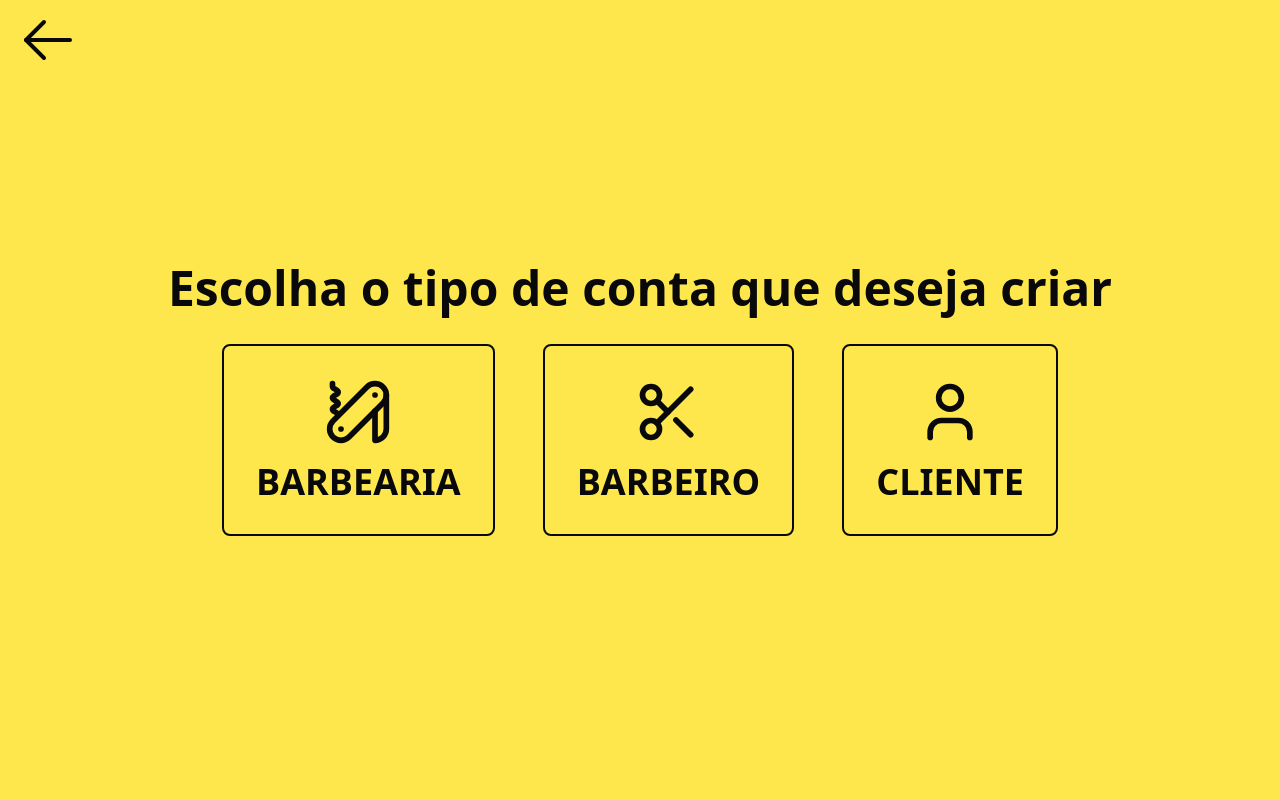
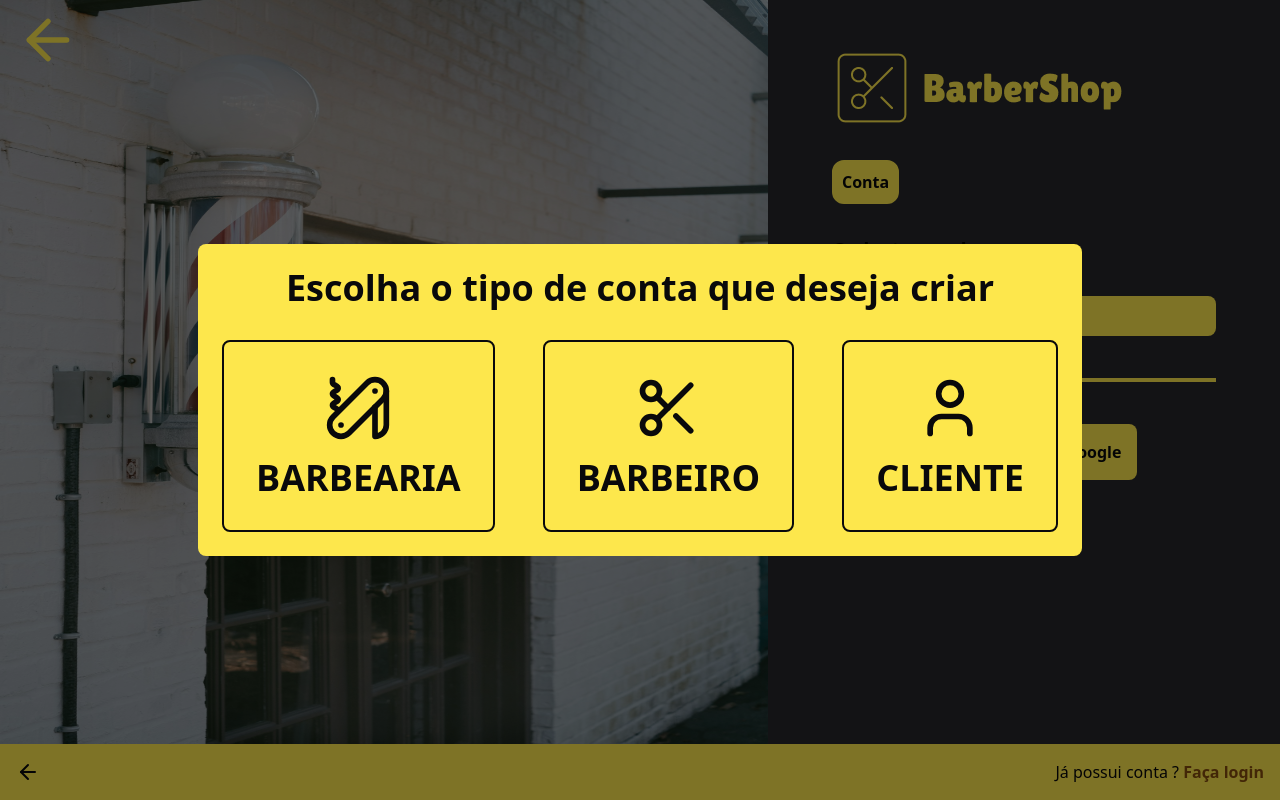
Before and after one commit to RelancioBorgesDev/CutConnect, a Next.js app: page /sign-up in a window 1280 px wide. Built offline with nearby package versions, Linux system fonts and the light colour scheme.

Commit message:
chore(signup): finished signup

```diff
--- a/src/app/(auth)/components/form-container.tsx
+++ b/src/app/(auth)/components/form-container.tsx
@@ -9,7 +9,7 @@ export default function FormContainer({
   ...props
 }: FormContainerProps) {
   return (
-    <form className="w-full flex flex-col items-center gap-8" {...props}>
+    <form className="w-full flex flex-col items-center gap-8 relative" {...props}>
       {children}
     </form>
   );
--- /dev/null
+++ b/src/app/(auth)/sign-up/_components/barber-form.tsx
@@ -0,0 +1,66 @@
+import React from "react";
+import InputContainer from "../../components/input-container";
+import Label from "@/components/label";
+import Input from "@/components/input";
+
+export default function BarberForm() {
+  return (
+    <>
+      <InputContainer>
+        <Label htmlFor="">Nome Completo</Label>
+        <Input placeholder="Seu nome completo" type="text" />
+        <small className="text-sm font-extralight text-red-500 hidden">
+          Errors
+        </small>
+      </InputContainer>
+
+      <InputContainer>
+        <Label htmlFor="">Email</Label>
+        <Input placeholder="Seu email" type="text" />
+        <small className="text-sm font-extralight text-red-500 hidden">
+          Errors
+        </small>
+      </InputContainer>
+
+      <InputContainer>
+        <Label htmlFor="">Senha</Label>
+        <Input placeholder="Crie uma senha" type="text" />
+        <small className="text-sm font-extralight text-red-500 hidden">
+          Errors
+        </small>
+      </InputContainer>
+
+      <InputContainer>
+        <Label htmlFor="">Telefone para contato</Label>
+        <Input placeholder="Seu telefone para contato" type="text" />
+        <small className="text-sm font-extralight text-red-500 hidden">
+          Errors
+        </small>
+      </InputContainer>
+
+      <InputContainer>
+        <Label htmlFor="">Endereço</Label>
+        <Input placeholder="Bairro" type="text" />
+        <small className="text-sm font-extralight text-red-500 hidden">
+          Errors
+        </small>
+        <Input placeholder="Rua" type="text" />
+        <small className="text-sm font-extralight text-red-500 hidden">
+          Errors
+        </small>
+        <Input placeholder="Número" type="number" />
+        <small className="text-sm font-extralight text-red-500 hidden">
+          Errors
+        </small>
+        <Input placeholder="Estado" type="text" />
+        <small className="text-sm font-extralight text-red-500 hidden">
+          Errors
+        </small>
+        <Input placeholder="Cidade" type="text" />
+        <small className="text-sm font-extralight text-red-500 hidden">
+          Errors
+        </small>
+      </InputContainer>
+    </>
+  );
+}
--- /dev/null
+++ b/src/app/(auth)/sign-up/_components/barber-shop-form.tsx
@@ -0,0 +1,66 @@
+import React from "react";
+import InputContainer from "../../components/input-container";
+import Label from "@/components/label";
+import Input from "@/components/input";
+
+export default function BarberShopForm() {
+  return (
+    <>
+      <InputContainer>
+        <Label htmlFor="">Nome da Barbearia</Label>
+        <Input placeholder="Nome da sua barbearia" type="text" />
+        <small className="text-sm font-extralight text-red-500 hidden">
+          Errors
+        </small>
+      </InputContainer>
+
+      <InputContainer>
+        <Label htmlFor="">Email</Label>
+        <Input placeholder="Email da sua barbearia" type="text" />
+        <small className="text-sm font-extralight text-red-500 hidden">
+          Errors
+        </small>
+      </InputContainer>
+
+      <InputContainer>
+        <Label htmlFor="">Senha</Label>
+        <Input placeholder="Crie uma senha" type="text" />
+        <small className="text-sm font-extralight text-red-500 hidden">
+          Errors
+        </small>
+      </InputContainer>
+
+      <InputContainer>
+        <Label htmlFor="">Telefone da Barbearia</Label>
+        <Input placeholder="Telefone de contato da sua barbearia" type="text" />
+        <small className="text-sm font-extralight text-red-500 hidden">
+          Errors
+        </small>
+      </InputContainer>
+
+      <InputContainer>
+        <Label htmlFor="">Endereço</Label>
+        <Input placeholder="Bairro" type="text" />
+        <small className="text-sm font-extralight text-red-500 hidden">
+          Errors
+        </small>
+        <Input placeholder="Rua" type="text" />
+        <small className="text-sm font-extralight text-red-500 hidden">
+          Errors
+        </small>
+        <Input placeholder="Número" type="number" />
+        <small className="text-sm font-extralight text-red-500 hidden">
+          Errors
+        </small>
+        <Input placeholder="Estado" type="text" />
+        <small className="text-sm font-extralight text-red-500 hidden">
+          Errors
+        </small>
+        <Input placeholder="Cidade" type="text" />
+        <small className="text-sm font-extralight text-red-500 hidden">
+          Errors
+        </small>
+      </InputContainer>
+    </>
+  );
+}
--- a/src/app/(auth)/sign-up/_components/sign-up-form.tsx
+++ b/src/app/(auth)/sign-up/_components/sign-up-form.tsx
@@ -2,58 +2,75 @@
 import React from "react";
 import FormContainer from "../../components/form-container";
 import HeaderContainer from "../../components/header-container";
-import InputContainer from "../../components/input-container";
-import Label from "@/components/label";
-import Input from "@/components/input";
 import Image from "next/image";
 import { GoogleLogo } from "phosphor-react";
 import logo from "@/assets/Logo.png";
+import UserForm from "./user-form";
+import { PocketKnife, Scissors, User } from "lucide-react";
+import BarberShopForm from "./barber-shop-form";
+import BarberForm from "./barber-form";
 
 interface SignUpFormProps {
   selectedAccountType: string;
+  handleOpen: () => void;
 }
 
-export default function SignUpForm({ selectedAccountType }: SignUpFormProps) {
+export default function SignUpForm({
+  selectedAccountType,
+  handleOpen,
+}: SignUpFormProps) {
+  const renderIcon = () => {
+    switch (selectedAccountType) {
+      case "Cliente":
+        return <User size={44} />;
+      case "Barbearia":
+        return <PocketKnife size={44} />;
+      case "Barbeiro":
+        return <Scissors size={44} />;
+    }
+  };
+
+  const renderForm = () => {
+    switch (selectedAccountType) {
+      case "Cliente":
+        return <UserForm />;
+      case "Barbearia":
+        return <BarberShopForm />;
+      case "Barbeiro":
+        return <BarberForm />;
+    }
+  };
   return (
     <FormContainer>
       <HeaderContainer>
         <Image src={logo} alt="logo" />
+        <div
+          className="w-fit flex  items-center rounded-xl bg-main-yellow p-2 text-zinc-950 font-bold gap-4  cursor-pointer border-2 border-main-yellow hover:border-yellow-800"
+          onClick={handleOpen}
+        >
+          {renderIcon()}
+          <span>Conta {selectedAccountType}</span>
+        </div>
         <h1 className="text-xl font-semibold drop-shadow-lg">
           Cadastre-se de graça
         </h1>
       </HeaderContainer>
-      <InputContainer>
-        <Label htmlFor="">Email</Label>
-        <Input placeholder="Seu email" type="email" />
-        <small className="text-sm font-extralight text-red-500 hidden">
-          Errors
-        </small>
-      </InputContainer>
 
-      <InputContainer>
-        <Label htmlFor="">Senha</Label>
-        <Input placeholder="Sua senha" type="password" />
-        <small className="text-sm font-extralight text-red-500 hidden">
-          Errors
-        </small>
-        <small className="text-sm text-main-yellow font-semibold">
-          Esqueci minha senha
-        </small>
-      </InputContainer>
+      {renderForm()}
 
       <button
         className="w-full rounded-lg bg-main-yellow text-zinc-950 font-bold p-2 hover:brightness-90"
         type="submit"
       >
-        Entrar
+        Cadastrar
       </button>
       <div className="w-full flex items-center gap-2">
         <div className="w-full border-2 border-main-yellow h-1" />
         <span className="text-white font-bold">ou</span>
         <div className="w-full border-2 border-main-yellow h-1" />
       </div>
-      <div>
-        <div className="flex items-center rounded-lg bg-main-yellow p-4 text-zinc-950 font-bold gap-4">
+      <div className="w-full flex flex-col items-center gap-4">
+        <div className="w-fit flex items-center rounded-lg bg-main-yellow p-4 text-zinc-950 font-bold gap-4">
           <span>
             <GoogleLogo size={24} />
           </span>
--- a/src/app/(auth)/sign-up/_components/type-of-account.tsx
+++ b/src/app/(auth)/sign-up/_components/type-of-account.tsx
@@ -1,7 +1,7 @@
 "use client";
+
 import { PocketKnife, Scissors, User } from "lucide-react";
 import { ArrowLeft } from "phosphor-react";
-import { Dispatch, SetStateAction, useState } from "react";
 import AccountType from "./account-type";
 import GoBack from "@/components/go-back";
 
@@ -19,10 +19,10 @@ export default function TypeOfAccount({
   return (
     <>
       {isOpen && (
-        <main className=" flex flex-col gap-4 items-center justify-center bg-main-yellow text-zinc-950 absolute top-0 left-0 right-0 bottom-0 z-50">
-          <div className=" w-full flex flex-col gap-8 items-center justify-center h-full p-6 rounded-lg relative">
-            <GoBack path="/" icon={ArrowLeft} className="left-4" />
-            <h1 className="text-5xl font-bold">
+        <div className="fixed inset-0 flex items-center justify-center bg-black bg-opacity-50 z-50">
+          <main className="bg-main-yellow text-zinc-950  rounded-lg p-6">
+            <div className="relative flex flex-col items-center">
+              <h1 className="text-4xl font-bold text-center mb-8">
                 Escolha o tipo de conta que deseja criar
               </h1>
               <div className="flex gap-12">
@@ -47,6 +47,7 @@ export default function TypeOfAccount({
               </div>
             </div>
           </main>
+        </div>
       )}
     </>
   );
--- /dev/null
+++ b/src/app/(auth)/sign-up/_components/user-form.tsx
@@ -0,0 +1,58 @@
+import React from "react";
+import InputContainer from "../../components/input-container";
+import Label from "@/components/label";
+import Input from "@/components/input";
+
+export default function UserForm() {
+  return (
+    <>
+      <InputContainer>
+        <Label htmlFor="">Nome Completo</Label>
+        <Input placeholder="Seu nome" type="text" />
+        <small className="text-sm font-extralight text-red-500 hidden">
+          Errors
+        </small>
+      </InputContainer>
+
+      <InputContainer>
+        <Label htmlFor="">Email</Label>
+        <Input placeholder="Seu email" type="text" />
+        <small className="text-sm font-extralight text-red-500 hidden">
+          Errors
+        </small>
+      </InputContainer>
+
+      <InputContainer>
+        <Label htmlFor="">Senha</Label>
+        <Input placeholder="Sua senha" type="text" />
+        <small className="text-sm font-extralight text-red-500 hidden">
+          Errors
+        </small>
+      </InputContainer>
+
+      <InputContainer>
+        <Label htmlFor="">Endereço</Label>
+        <Input placeholder="Bairro" type="text" />
+        <small className="text-sm font-extralight text-red-500 hidden">
+          Errors
+        </small>
+        <Input placeholder="Rua" type="text" />
+        <small className="text-sm font-extralight text-red-500 hidden">
+          Errors
+        </small>
+        <Input placeholder="Número" type="number" />
+        <small className="text-sm font-extralight text-red-500 hidden">
+          Errors
+        </small>
+        <Input placeholder="Estado" type="text" />
+        <small className="text-sm font-extralight text-red-500 hidden">
+          Errors
+        </small>
+        <Input placeholder="Cidade" type="text" />
+        <small className="text-sm font-extralight text-red-500 hidden">
+          Errors
+        </small>
+      </InputContainer>
+    </>
+  );
+}
--- a/src/app/(auth)/sign-up/page.tsx
+++ b/src/app/(auth)/sign-up/page.tsx
@@ -1,5 +1,5 @@
 "use client";
-import { ArrowLeft } from "lucide-react";
+import { ArrowLeft, ArrowRight } from "lucide-react";
 import { useState } from "react";
 import Image from "next/image";
 
@@ -8,6 +8,7 @@ import GoBack from "@/components/go-back";
 
 import TypeOfAccount from "./_components/type-of-account";
 import SignUpForm from "./_components/sign-up-form";
+import Link from "next/link";
 
 export default function SignUp() {
   const [isOpen, setIsOpen] = useState(true);
@@ -15,6 +16,10 @@ export default function SignUp() {
 
   const handleClose = (): void => {
     setIsOpen(false);
+  };
+
+  const handleOpen = (): void => {
+    setIsOpen(true);
   };
 
   const handleAccountType = (accountType: string): void => {
@@ -28,12 +33,37 @@ export default function SignUp() {
         handleClose={handleClose}
         handleAccountType={handleAccountType}
       />
-      <section className="bg-login w-full relative">
+      <span className="hidden max-lg:block">
+        <GoBack
+          path="/"
+          icon={ArrowLeft}
+          className="left-4 text-main-yellow "
+        />
+      </span>
+      <section className="bg-login w-full relative max-lg:hidden">
         <Image src={login} alt="asa" className="h-full opacity-70" />
-        <GoBack path="/" icon={ArrowLeft} className="left-4 text-yellow-950" />
+        <GoBack path="/" icon={ArrowLeft} className="left-4 text-main-yellow" />
       </section>
-      <section className="overflow-y-auto w-[60%] flex flex-col items-center px-16 py-12 gap-4">
-        <SignUpForm selectedAccountType={selectedAccountType} />
+      <section className="overflow-y-auto w-[60%] flex flex-col items-center px-16 py-12 gap-4 max-lg:w-full">
+        <SignUpForm
+          selectedAccountType={selectedAccountType}
+          handleOpen={handleOpen}
+        />
+        <div className="fixed bottom-0 left-0 right-0 ">
+          <Link className="w-full" href={"/sign-in"}>
+            <div className="w-full flex flex-row-reverse items-center justify-between  bg-main-yellow p-4 text-zinc-950 font-extralight gap-4">
+              <span>
+                Já possui conta ?{" "}
+                <b className="font-bold text-yellow-800">
+                  Faça login
+                </b>
+              </span>
+              <span>
+                <ArrowLeft size={24} />
+              </span>
+            </div>
+          </Link>
+        </div>
       </section>
     </main>
   );
```
Lines whose indentation alone changed are shown as unchanged.
